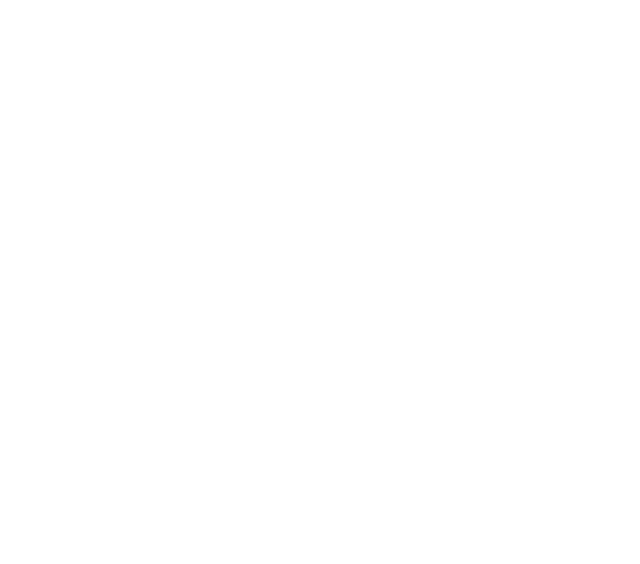
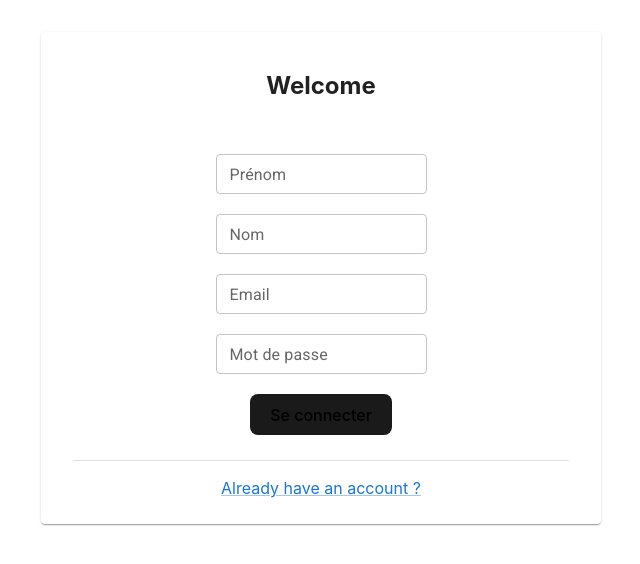
Before and after one commit to Louisrca/generateur-cv-grp1, a React (Vite) app in the folder web/: page /register in a window 1280 px wide. Before the commit this address had no page. Shown: the top 564 px of the page, without its empty margins (319-959 px from the left). Built offline with nearby package versions, Linux system fonts and the light colour scheme.

Commit message:
add login & register page

```diff
--- a/web/src/App.jsx
+++ b/web/src/App.jsx
@@ -1,6 +1,6 @@
 import "./App.css";
 import { Routes, Route } from "react-router-dom";
-import Home from "./pages/Home/Home";
+import Register from "./pages/Register/Register";
 import { QueryClient, QueryClientProvider } from "@tanstack/react-query";
 
 function App() {
@@ -8,7 +8,7 @@
   return (
     <QueryClientProvider client={queryClient}>
       <Routes>
-        <Route path="/" element={<Home />} />
+        <Route path="/register" element={<Register />} />
       </Routes>
     </QueryClientProvider>
   );
--- a/web/src/pages/Home/Home.jsx
+++ b/web/src/pages/Home/Home.jsx
@@ -1,9 +1,7 @@
-import { ConnectCard } from "../../composant/ConnectCard/ConnectCard";
-import styles from "./Home.module.css";
 export default function Home() {
   return (
-    <div className={styles.homeContainer}>
-      <ConnectCard />
+    <div>
+      <h1>Welcome to the Home page!</h1>
     </div>
   );
 }
--- /dev/null
+++ b/web/src/pages/Login/Login.module.css
@@ -0,0 +1,3 @@
+.loginContainer {
+  width: 100%;
+}
--- /dev/null
+++ b/web/src/pages/Register/Register.jsx
@@ -0,0 +1,9 @@
+import { ConnectCard } from "../../composant/ConnectCard/ConnectCard";
+import styles from "./Register.module.css";
+export default function Register() {
+  return (
+    <div className={styles.registerContainer}>
+      <ConnectCard />
+    </div>
+  );
+}
--- /dev/null
+++ b/web/src/pages/Register/Register.module.css
@@ -0,0 +1,3 @@
+.registerContainer {
+  width: 100%;
+}
```
Also changed, not shown: web/src/pages/Login/Login.jsx (added, +9 -0 lines).
